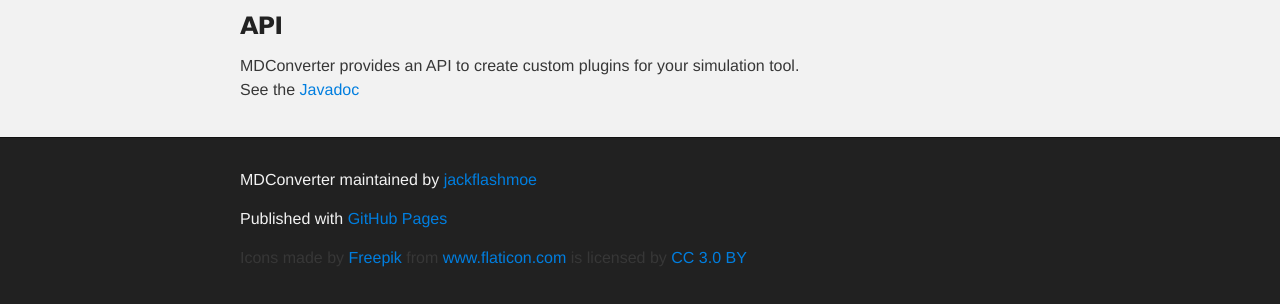
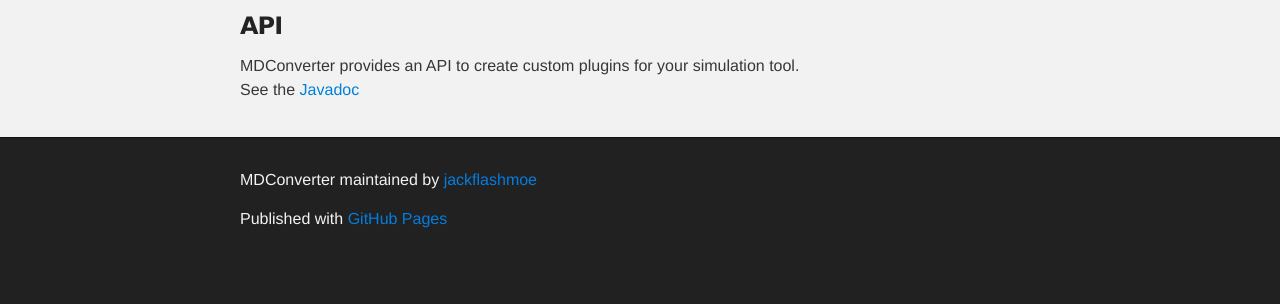
Before and after one commit to ccaleman/MDConverter, a plain HTML site: page index.html in a window 1280 px wide. Shown: the part 252-556 px from the top of the page. Drawn offline with Linux system fonts and the light colour scheme.

Commit message:
Update index.html

```diff
--- a/index.html
+++ b/index.html
@@ -44,10 +44,6 @@
     <footer class="inner">
         <p class="copyright">MDConverter maintained by <a href="https://github.com/jackflashmoe">jackflashmoe</a></p>
         <p>Published with <a href="http://pages.github.com">GitHub Pages</a></p>
-        <div>Icons made by <a href="http://www.freepik.com" title="Freepik">Freepik</a> from <a
-                href="http://www.flaticon.com" title="Flaticon">www.flaticon.com</a> is licensed by <a
-                href="http://creativecommons.org/licenses/by/3.0/" title="Creative Commons BY 3.0" target="_blank">CC
-            3.0 BY</a></div>
     </footer>
 </div>
 
```
